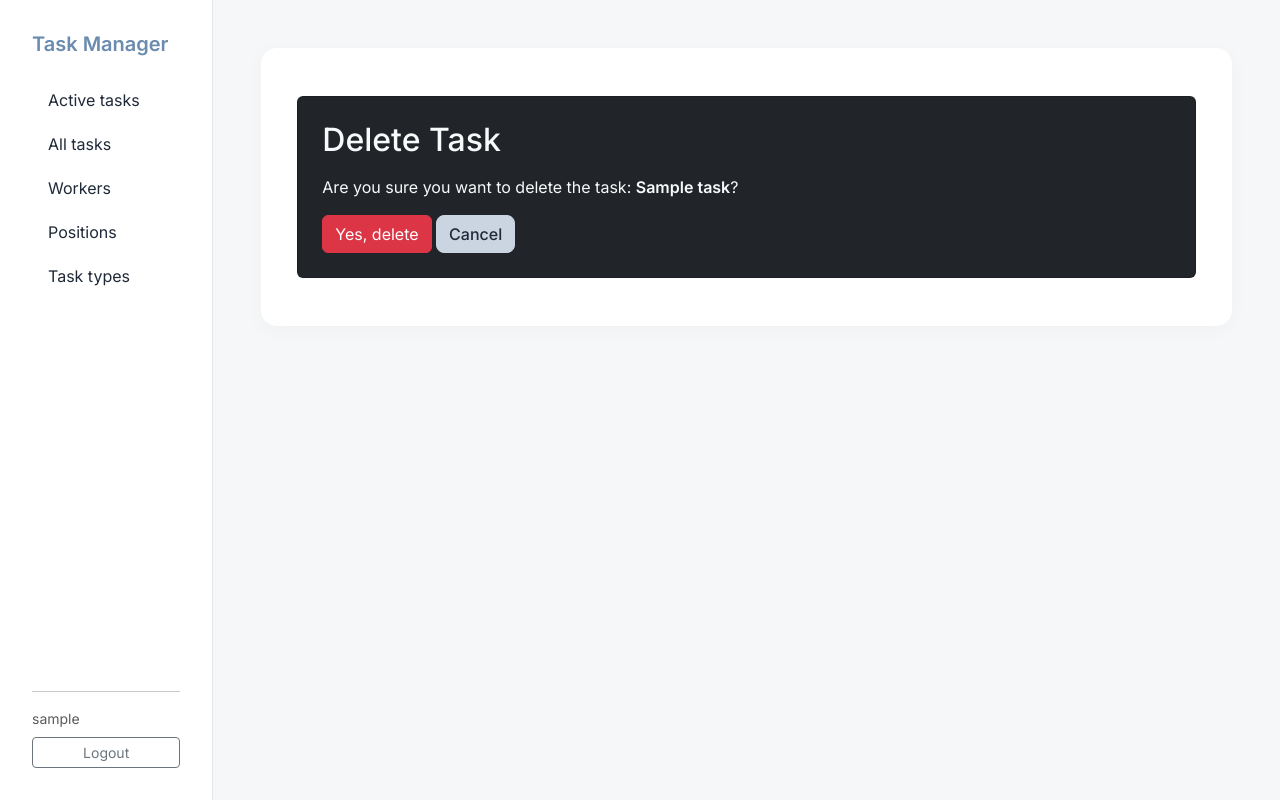
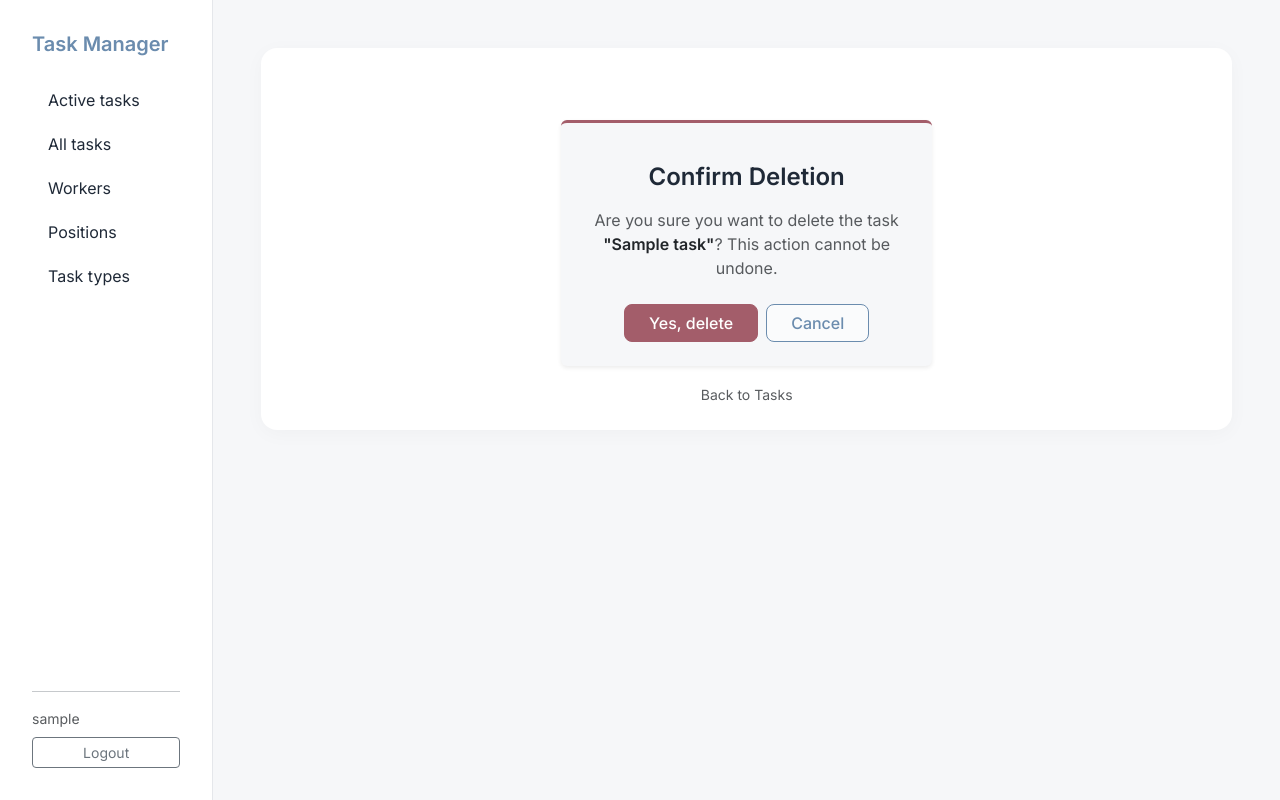
Before and after one commit to strauuch/task-manager, a Django app: page /tasks/1/delete/ in a window 1280 px wide. Run offline with Django 5.2, Linux system fonts and the light colour scheme; a user stored in the database is signed in; tables that the repository leaves empty hold one stand-in row (values such as "Sample post").

Commit message:
refactor: rewrite task_confirm_delete.html template

```diff
--- a/templates/tasks/task_confirm_delete.html
+++ b/templates/tasks/task_confirm_delete.html
@@ -1,15 +1,41 @@
 {% extends "base.html" %}
 
 {% block content %}
-<div class="container my-4">
-  <div class="card bg-dark text-light p-4">
-    <h2 class="mb-3">Delete Task</h2>
-    <p>Are you sure you want to delete the task: <strong>{{ task.name }}</strong>?</p>
-    <form action="" method="POST">
-      {% csrf_token %}
-      <button type="submit" class="btn btn-danger">Yes, delete</button>
-      <a href="{% url 'tasks-list' %}" class="btn btn-secondary">Cancel</a>
-    </form>
+<div class="row justify-content-center mt-5">
+  <div class="col-md-6 col-lg-5">
+    <div class="card border-0 border-top border-3 border-danger shadow-sm">
+      <div class="card-body p-4 text-center">
+
+        <div class="mb-3 text-danger">
+          <i class="bi bi-exclamation-triangle-fill" style="font-size: 3rem; opacity: 0.8;"></i>
+        </div>
+
+        <h2 class="h4 fw-bold mb-3">Confirm Deletion</h2>
+
+        <p class="text-muted mb-4">
+          Are you sure you want to delete the task <span class="fw-bold text-dark">"{{ task.name }}"</span>?
+          This action cannot be undone.
+        </p>
+
+        <form action="" method="POST" class="d-flex justify-content-center gap-2">
+          {% csrf_token %}
+          <button type="submit" class="btn btn-danger-soft px-4">
+            Yes, delete
+          </button>
+
+          <a href="{% url 'tasks-list' %}" class="btn btn-ghost px-4">
+            Cancel
+          </a>
+        </form>
+
+      </div>
+    </div>
+
+    <div class="text-center mt-3">
+      <a href="{% url 'tasks-list' %}" class="small text-decoration-none text-muted">
+        <i class="bi bi-arrow-left"></i> Back to Tasks
+      </a>
+    </div>
   </div>
 </div>
 {% endblock %}
```
